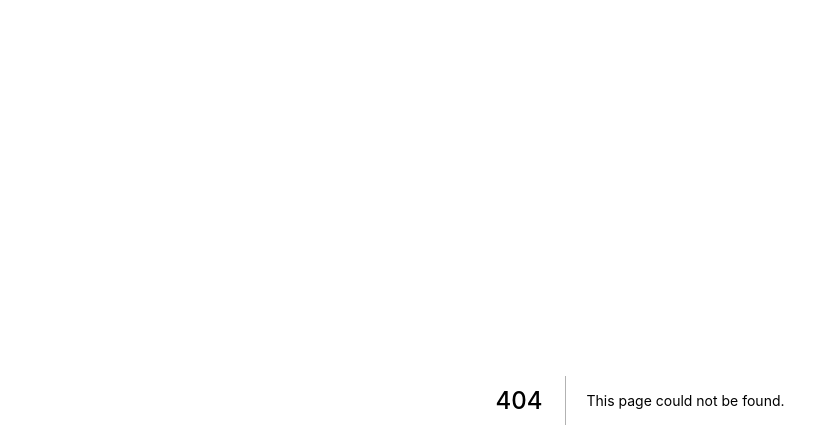
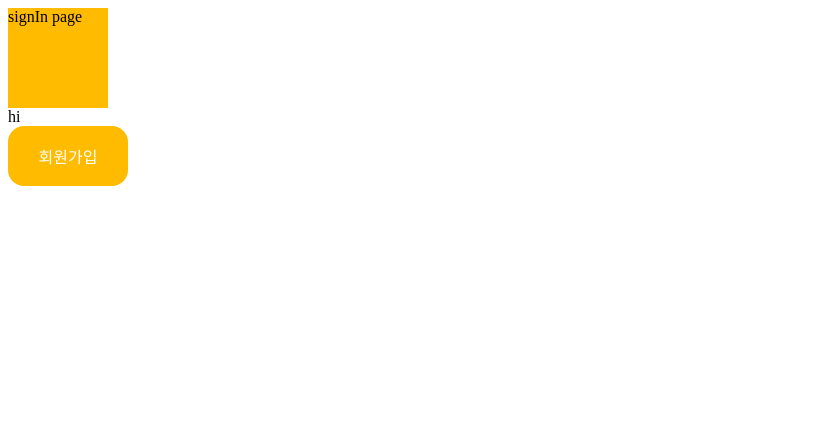
Before and after one commit to FeverTimeTeam/coinvillage-front, a Next.js app: page /signIn in a window 1280 px wide. Before the commit this address had no page. Shown: the top 448 px of the page, without its empty margins (0-839 px from the left). Built offline with nearby package versions, Linux system fonts and the light colour scheme.

Commit message:
feat : add signIn page

```diff
--- /dev/null
+++ b/src/pages/signIn.tsx
@@ -0,0 +1,22 @@
+import React from 'react';
+import styled from 'styled-components';
+import Root from '../../styles/SignIn/styled';
+import Button from '../components/button';
+
+const SignIn = () => {
+  return (
+    <>
+      <Root>signIn page</Root>
+      <div>hi</div>
+      <Button
+        onClick={() => {
+          console.log('회원가입 버튼');
+        }}
+      >
+        회원가입
+      </Button>
+    </>
+  );
+};
+
+export default SignIn;
--- /dev/null
+++ b/styles/SignIn/styled.ts
@@ -0,0 +1,11 @@
+import React from 'react';
+import styled from 'styled-components';
+import color from '../../src/constants/color';
+
+const Root = styled.div`
+  width: 100px;
+  height: 100px;
+  background-color: ${color.kb};
+`;
+
+export default Root;
```
